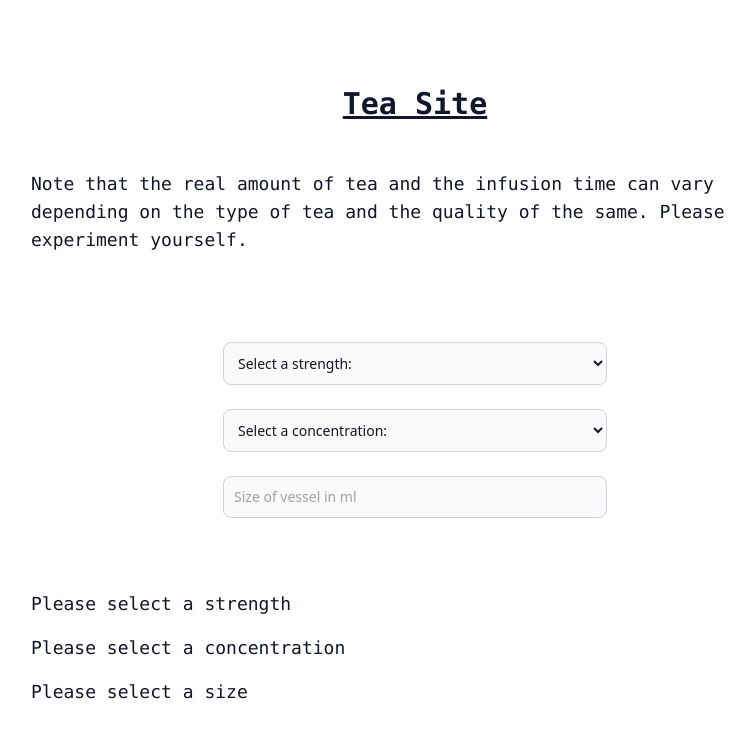
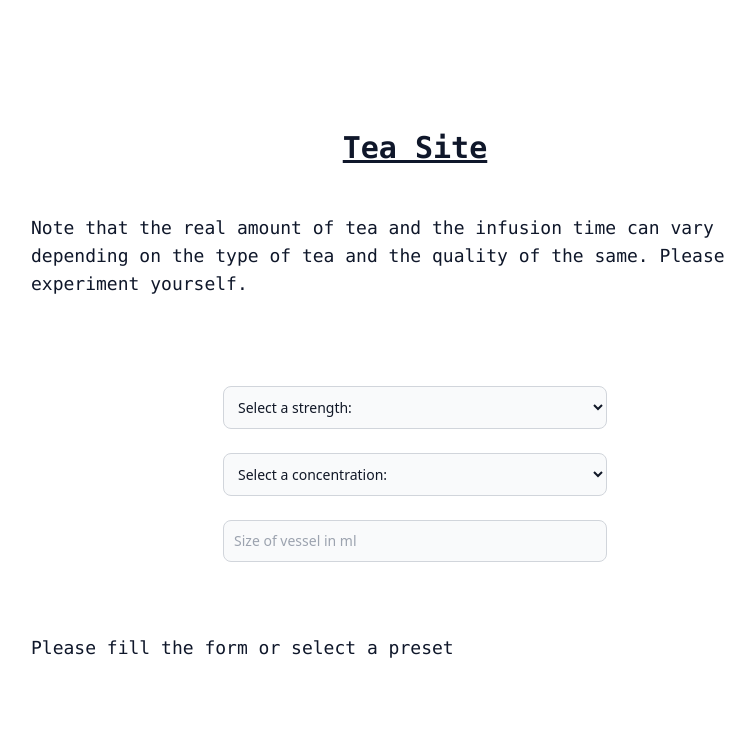
Before and after one commit to bosi-programming/tea-site, a React (Vite) app: page / in a window 1280 px wide. Shown: the top 738 px of the page, without its empty margins (225-980 px from the left). Built offline with nearby package versions, Linux system fonts and the light colour scheme.

Commit message:
feat: add tea store to separate concerns

```diff
--- a/package.json
+++ b/package.json
@@ -14,7 +14,8 @@
     "prettier": "^3.0.3",
     "react": "^18.2.0",
     "react-dom": "^18.2.0",
-    "react-intl": "^6.5.5"
+    "react-intl": "^6.5.5",
+    "zustand": "^4.4.7"
   },
   "devDependencies": {
     "@types/react": "^18.2.15",
--- a/src/App.tsx
+++ b/src/App.tsx
@@ -1,21 +1,11 @@
-import { useState } from 'react';
-import { Title, Input, Selector, Paragraph } from './components';
+import { Title, Paragraph } from './components';
 import { useIntl } from 'react-intl';
-import { TConcentration, TStrength } from './App.types';
-import { BASE_INFUSION_TIME, CONCENTRATIONS } from './App.constants';
-import { StartInfusionSection } from './modules';
+import { StartInfusionSection, TeaForm } from './modules';
+import { useInfusionStore } from './stores';
 
 function App() {
   const intl = useIntl();
-  const [strength, setStrength] = useState<TStrength>();
-  const [concentration, setConcentration] = useState<TConcentration>();
-  const [size, setSize] = useState<number | string>('');
-
-
-  const STRENGHTS = Object.keys(BASE_INFUSION_TIME).map((key) => ({
-    id: key,
-    label: intl.formatMessage({ id: key }),
-  }));
+  const { grams, infusionsTime } = useInfusionStore();
 
   return (
     <main
@@ -25,39 +15,9 @@ function App() {
       <Title>{intl.formatMessage({ id: 'title' })}</Title>
       <form className="mt-5 flex w-5/6 max-w-screen-md flex-col justify-center lg:mt-10">
         <Paragraph className="mb-5 text-sm lg:mb-10">{intl.formatMessage({ id: 'topDescription' })}</Paragraph>
-        <div className="flex w-full flex-col justify-center self-center lg:my-10 lg:w-6/12 lg:items-center">
-          <Selector
-            labelChildren={intl.formatMessage({ id: 'strengthLabel' })}
-            options={STRENGHTS}
-            value={strength ?? 'default'}
-            onChange={(e) =>
-              e.target.value && setStrength(e.target.value as keyof typeof BASE_INFUSION_TIME)
-            }
-            className="w-full"
-          />
-          <Selector
-            labelChildren={intl.formatMessage({ id: 'concentrationLabel' })}
-            options={CONCENTRATIONS}
-            value={concentration ?? 'default'}
-            onChange={(e) =>
-              e.target.value && setConcentration(e.target.value as TConcentration)
-            }
-            className="w-full"
-          />
-          <Input
-            labelChildren={intl.formatMessage({ id: 'sizeLabel' })}
-            value={size}
-            onChange={(e) => setSize(Number(e.target.value))}
-            type="number"
-            className="w-full"
-          />
-        </div>
-        {!strength && <Paragraph>{intl.formatMessage({ id: 'pleaseStrength' })}</Paragraph>}
-        {!concentration && <Paragraph>{intl.formatMessage({ id: 'pleaseConcentration' })}</Paragraph>}
-        {!size && <Paragraph>{intl.formatMessage({ id: 'pleaseSize' })}</Paragraph>}
-        {strength && concentration && size && (
-          <StartInfusionSection strength={strength} concentration={concentration} size={size} />
-        )}
+        <TeaForm />
+        {!grams || !infusionsTime ? <Paragraph>{intl.formatMessage({ id: 'pleaseFill' })}</Paragraph> : null}
+        <StartInfusionSection />
       </form>
     </main>
   );
--- a/src/i18n/messages.ts
+++ b/src/i18n/messages.ts
@@ -5,9 +5,7 @@ export const messages = {
     strengthLabel: 'Select a strength:',
     concentrationLabel: 'Select a concentration:',
     sizeLabel: 'Size of vessel in ml',
-    pleaseStrength: 'Please select a strength',
-    pleaseConcentration: 'Please select a concentration',
-    pleaseSize: 'Please select a size',
+    pleaseFill: 'Please fill the form or select a preset',
     steeps: 'Steeps:',
     seconds: 'seconds',
     startTimer: 'Start Timer',
@@ -25,9 +23,7 @@ export const messages = {
     strengthLabel: 'Seleciona o quão forte:',
     concentrationLabel: 'Seleciona a concentração:',
     sizeLabel: 'Tamanho do recipiente em ml',
-    pleaseStrength: 'Por favor, selecione uma força',
-    pleaseConcentration: 'Por favor, selecione uma concentração',
-    pleaseSize: 'Por favor, selecione um tamanho',
+    pleaseFill: 'Por favor, preencha o formulário ou selecione uma receita',
     steeps: 'Infusões:',
     seconds: 'segundos',
     startTimer: 'Iniciar Temporizador',
--- a/src/modules/StartInfusionSection/StartInfusionSection.tsx
+++ b/src/modules/StartInfusionSection/StartInfusionSection.tsx
@@ -1,18 +1,18 @@
 import { useIntl } from 'react-intl';
-import { BASE_INFUSION_TIME } from '@/App.constants';
-import { TConcentration, TStrength } from '@/App.types';
 import { Cup } from '@/icons/Cup';
 import { Leaf } from '@/icons/Leaf';
 import { Paragraph, Timer } from '@/components';
+import { useInfusionStore } from '@/stores';
 
-interface InfusionDataProps {
-  strength: TStrength;
-  concentration: TConcentration;
-  size: number | string;
-}
+export function StartInfusionSection() {
+  const intl = useIntl();
+  const { grams, infusionsTime, totalInfusions } = useInfusionStore();
 
-export function StartInfusionSection({ strength, concentration, size }: InfusionDataProps) {
-  const intl = useIntl();
+  console.log('grams', grams, infusionsTime, totalInfusions);
+
+  if (!grams || !infusionsTime || !totalInfusions) {
+    return null;
+  }
 
   return (
     <>
@@ -24,7 +24,7 @@ export function StartInfusionSection({ strength, concentration, size }: Infusion
             className="inline-block align-middle"
           />{' '}
         </span>
-        {Math.ceil(Number(size) / Number(concentration.replace('1/', '')))} g
+        {grams} g
       </Paragraph>
       <Paragraph>
         <span className="dark:text-pink">
@@ -35,21 +35,15 @@ export function StartInfusionSection({ strength, concentration, size }: Infusion
           />{' '}
         </span>
         {
-          BASE_INFUSION_TIME[strength][
-            concentration
-          ].length
+          totalInfusions
         }{' '}
         {intl.formatMessage({ id: 'steeps' })}{' '}
-        {BASE_INFUSION_TIME[strength][
-          concentration
-        ].join(', ')}{' '}
+        {infusionsTime.join(', ')}{' '}
         {intl.formatMessage({ id: 'seconds' })}
       </Paragraph>
       <Timer
         infusionTime={
-          BASE_INFUSION_TIME[strength][
-          concentration
-          ]
+          infusionsTime
         }
       />
     </>)
--- /dev/null
+++ b/src/modules/TeaForm/TeaForm.tsx
@@ -0,0 +1,75 @@
+import { useState } from 'react';
+import { useIntl } from 'react-intl';
+import { Input, Selector } from '@/components';
+import { BASE_INFUSION_TIME, CONCENTRATIONS } from '@/App.constants';
+import { TConcentration, TStrength } from '@/App.types';
+import { useInfusionStore } from '@/stores';
+
+export function TeaForm() {
+  const intl = useIntl();
+
+  const [strength, setStrength] = useState<TStrength>();
+  const [concentration, setConcentration] = useState<TConcentration>();
+  const [size, setSize] = useState<number | string>('');
+
+  const { setGrams, setInfusionsTime } = useInfusionStore();
+
+  const STRENGHTS = Object.keys(BASE_INFUSION_TIME).map((key) => ({
+    id: key,
+    label: intl.formatMessage({ id: key }),
+  }));
+
+  const handleSetSize = (newSize: number) => {
+    setSize(newSize);
+    if (!concentration) return;
+    setGrams(Math.ceil(newSize / Number(concentration.replace('1/', ''))));
+  }
+
+  const handleSetConcentration = (newConcentration: TConcentration) => {
+    setConcentration(newConcentration);
+    if (size) {
+      console.log('size', size, newConcentration);
+      setGrams(Math.ceil(Number(size) / Number(newConcentration.replace('1/', ''))));
+    }
+    if (strength) {
+      setInfusionsTime(BASE_INFUSION_TIME[strength][newConcentration]);
+    }
+  }
+
+  const handleSetStrength = (newStrength: TStrength) => {
+    setStrength(newStrength);
+    if (concentration) {
+      setInfusionsTime(BASE_INFUSION_TIME[newStrength][concentration]);
+    }
+  }
+
+  return (
+    <div className="flex w-full flex-col justify-center self-center lg:my-10 lg:w-6/12 lg:items-center">
+      <Selector
+        labelChildren={intl.formatMessage({ id: 'strengthLabel' })}
+        options={STRENGHTS}
+        value={strength ?? 'default'}
+        onChange={(e) =>
+          e.target.value && handleSetStrength(e.target.value as keyof typeof BASE_INFUSION_TIME)
+        }
+        className="w-full"
+      />
+      <Selector
+        labelChildren={intl.formatMessage({ id: 'concentrationLabel' })}
+        options={CONCENTRATIONS}
+        value={concentration ?? 'default'}
+        onChange={(e) =>
+          e.target.value && handleSetConcentration(e.target.value as TConcentration)
+        }
+        className="w-full"
+      />
+      <Input
+        labelChildren={intl.formatMessage({ id: 'sizeLabel' })}
+        value={size}
+        onChange={(e) => handleSetSize(Number(e.target.value))}
+        type="number"
+        className="w-full"
+      />
+    </div>
+  )
+}
--- /dev/null
+++ b/src/modules/TeaForm/index.ts
@@ -0,0 +1 @@
+export * from './TeaForm'
--- a/src/modules/index.ts
+++ b/src/modules/index.ts
@@ -1 +1,2 @@
 export * from './StartInfusionSection'
+export * from './TeaForm'
--- /dev/null
+++ b/src/stores/index.ts
@@ -0,0 +1 @@
+export * from './infusionStore'
--- /dev/null
+++ b/src/stores/infusionStore.ts
@@ -0,0 +1,20 @@
+import { StateCreator, create } from 'zustand';
+
+export interface IInfusionStore {
+  grams: number | null;
+  infusionsTime: number[] | null;
+  totalInfusions: number | null;
+  setGrams: (grams: number) => void;
+  setInfusionsTime: (infusionsTime: number[]) => void;
+}
+
+export const infusionStoreCreator: StateCreator<IInfusionStore> = (set) => ({
+  grams: null,
+  infusionsTime: null,
+  totalInfusions: null,
+  setGrams: (grams: number) => set(() => ({ grams })),
+  setInfusionsTime: (infusionsTime: number[]) =>
+    set(() => ({ infusionsTime, totalInfusions: infusionsTime.length })),
+});
+
+export const useInfusionStore = create(infusionStoreCreator);
```
Also changed, not shown: 1 other file (tests, documents, lock files or other folders).
